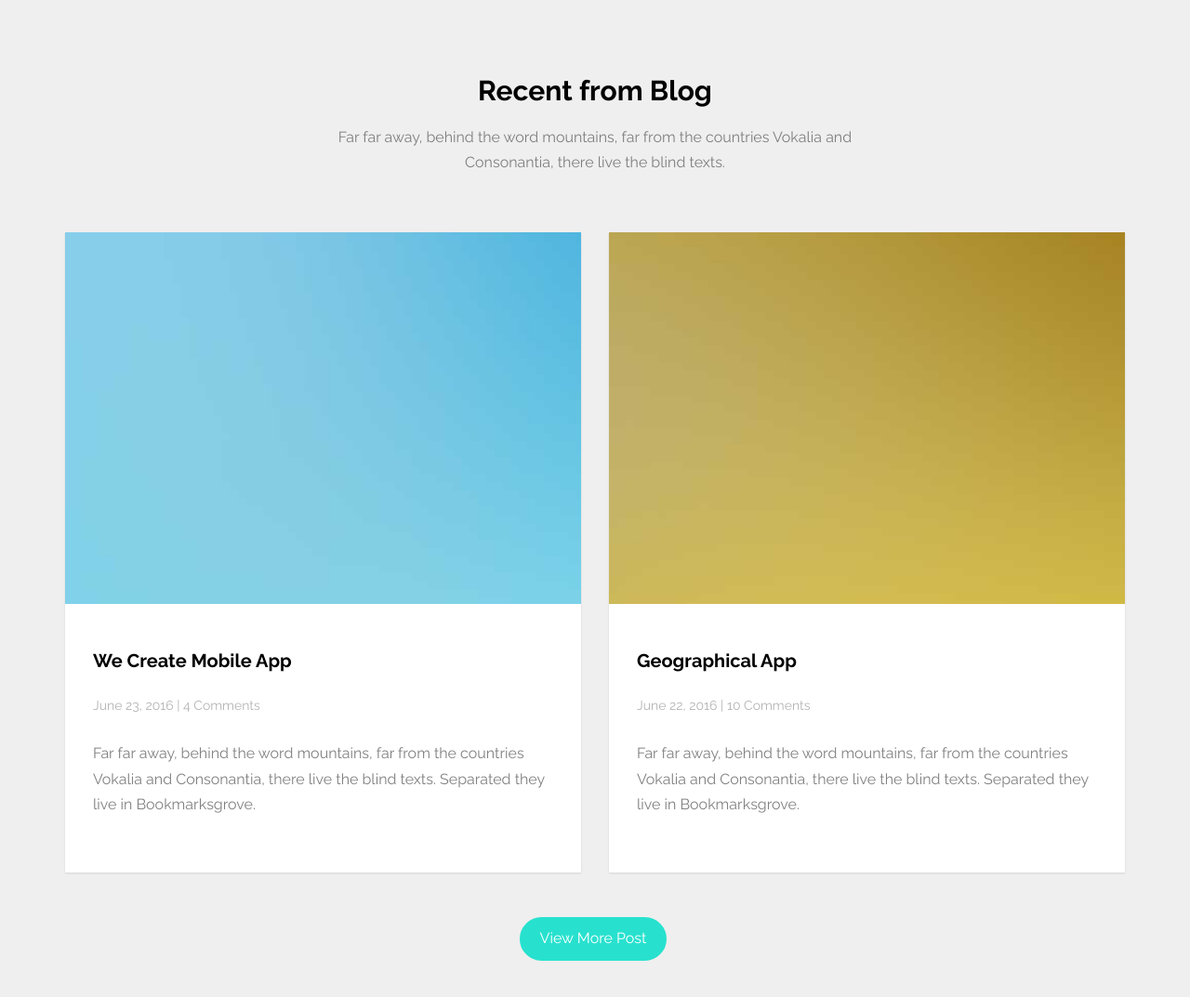
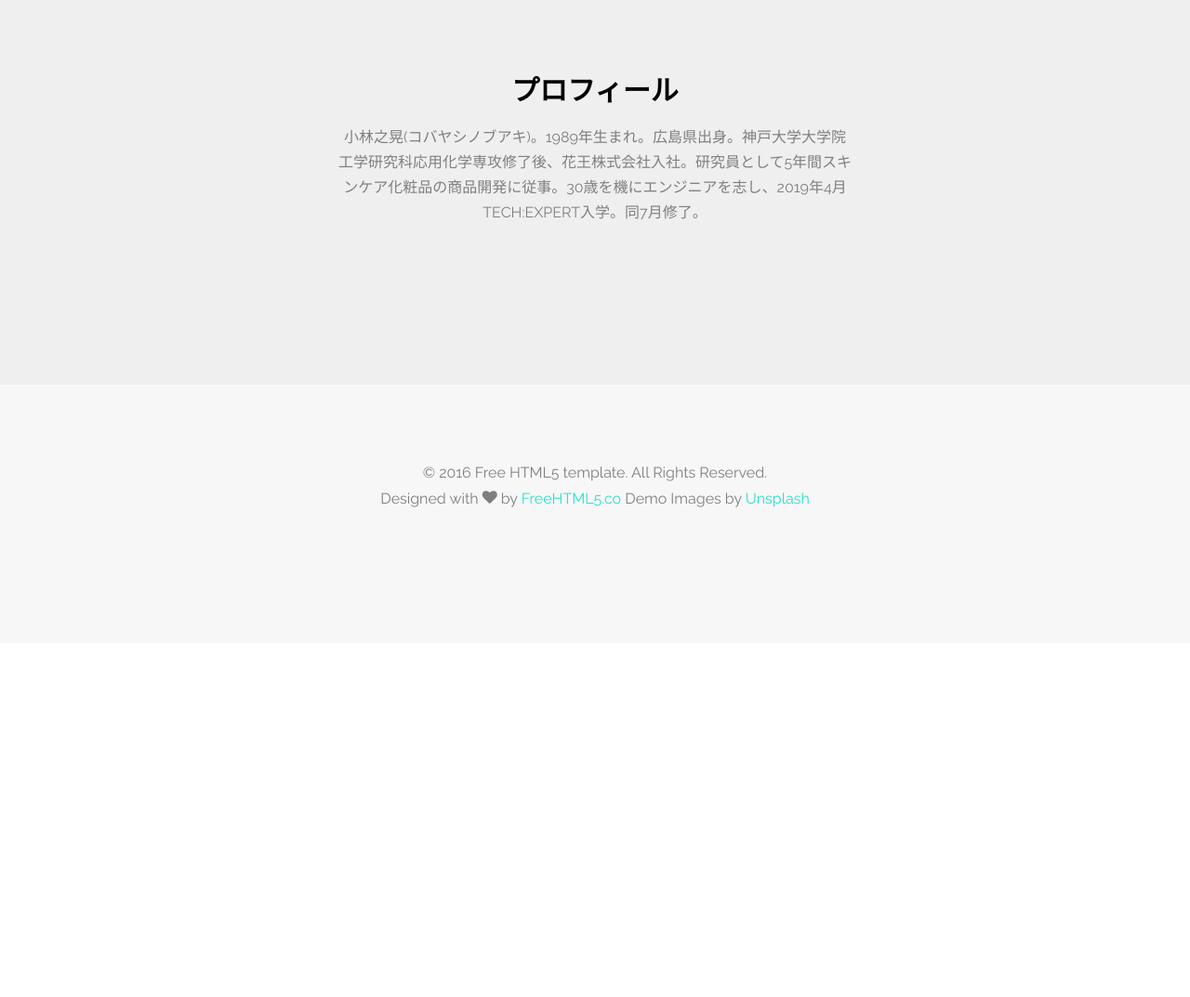
Before and after one commit to nobu04/nobu04.github.io, a plain HTML site: page index.html in a window 1280 px wide. Shown: the part 1360-2433 px from the top of the page at 93% size. After the commit the page ends 2052 px from the top, so only its background shows below. Drawn offline with Linux system fonts and the light colour scheme; files whose address does not match are found by name.

Commit message:
Update index.html

```diff
--- a/index.html
+++ b/index.html
@@ -161,41 +161,13 @@
 		<div class="container">
 			<div class="row">
 				<div class="col-md-6 col-md-offset-3 text-center fh5co-heading animate-box">
-					<h2>Recent from Blog</h2>
-					<p>Far far away, behind the word mountains, far from the countries Vokalia and Consonantia, there live the blind texts. </p>
-				</div>
-			</div>
-			<div class="row">
-				<div class="col-md-6 col-sm-6 animate-box">
-					<a href="#" class="item-grid">
-						<div class="image" style="background-image: url(images/image_1.jpg)"></div>
-						<div class="v-align">
-							<div class="v-align-middle">
-								<h3 class="title">We Create Mobile App</h3>
-								<h5 class="date"><span>June 23, 2016</span> | <span>4 Comments</span></h5>
-								<p>Far far away, behind the word mountains, far from the countries Vokalia and Consonantia, there live the blind texts. Separated they live in Bookmarksgrove.</p>
-							</div>
-						</div>
-					</a>
-				</div>
-				<div class="col-md-6 col-sm-6 animate-box">
-					<a href="#" class="item-grid">
-						<div class="image" style="background-image: url(images/image_2.jpg)"></div>
-						<div class="v-align">
-							<div class="v-align-middle">
-								<h3 class="title">Geographical App</h3>
-								<h5 class="date"><span>June 22, 2016</span> | <span>10 Comments</span></h5>
-								<p>Far far away, behind the word mountains, far from the countries Vokalia and Consonantia, there live the blind texts. Separated they live in Bookmarksgrove.</p>
-							</div>
-						</div>
-					</a>
-				</div>
-				<div class="col-md-12 text-center animate-box">
-					<p><a href="#" class="btn btn-primary with-arrow">View More Post <i class="icon-arrow-right"></i></a></p>
+					<h2>プロフィール</h2>
+					<p>小林之晃(コバヤシノブアキ)。1989年生まれ。広島県出身。神戸大学大学院工学研究科応用化学専攻修了後、花王株式会社入社。研究員として5年間スキンケア化粧品の商品開発に従事。30歳を機にエンジニアを志し、2019年4月TECH:EXPERT入学。同7月修了。</p>
 				</div>
 			</div>
 		</div>
 	</div>
+
 		<div class="container">
 			<div class="col-md-12 fh5co-copyright text-center">
 				<p>&copy; 2016 Free HTML5 template. All Rights Reserved. <span>Designed with <i class="icon-heart"></i> by <a href="http://freehtml5.co/" target="_blank">FreeHTML5.co</a> Demo Images by <a href="http://unsplash.com/" target="_blank">Unsplash</a></span></p>
```
